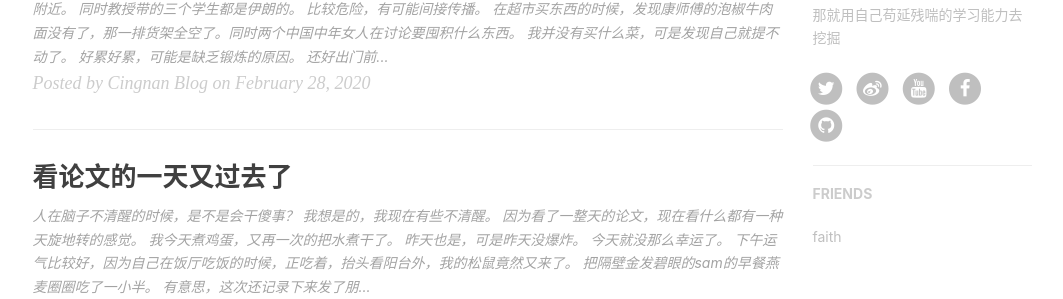
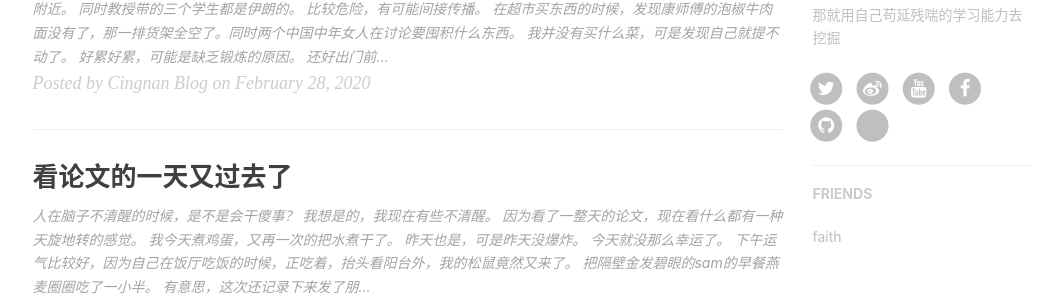
Before and after one commit to luckysouthchou/luckysouthchou.github.io, a Jekyll site: the page built from index.html, in a window 1280 px wide. Shown: the part 769-1068 px from the top of the page, without its empty margins (135-1198 px from the left). Built offline with Jekyll 4.4.1, drawn with Linux system fonts in a browser that asks for light colours; nearby versions of some CDN libraries; the list of posts is cut into pages by our own code; comment, search, counter and statistics services are not loaded.

Commit message:
Update sns-links.html

```diff
--- a/_includes/sns-links.html
+++ b/_includes/sns-links.html
@@ -88,4 +88,14 @@
     </a>
   </li>
   {% endif %}
+  {% if site.googlescholar_username %}
+  <li>
+    <a target="_blank" href="http://scholar.google.com/{{ site.googlescholar_username }}">
+      <span class="fa-stack fa-lg">
+        <i class="fa fa-circle fa-stack-2x"></i>
+        <i class="fa fa-googlescholar fa-stack-1x fa-inverse"></i>
+      </span>
+    </a>
+  </li>
+  {% endif %}
 </ul>
```
